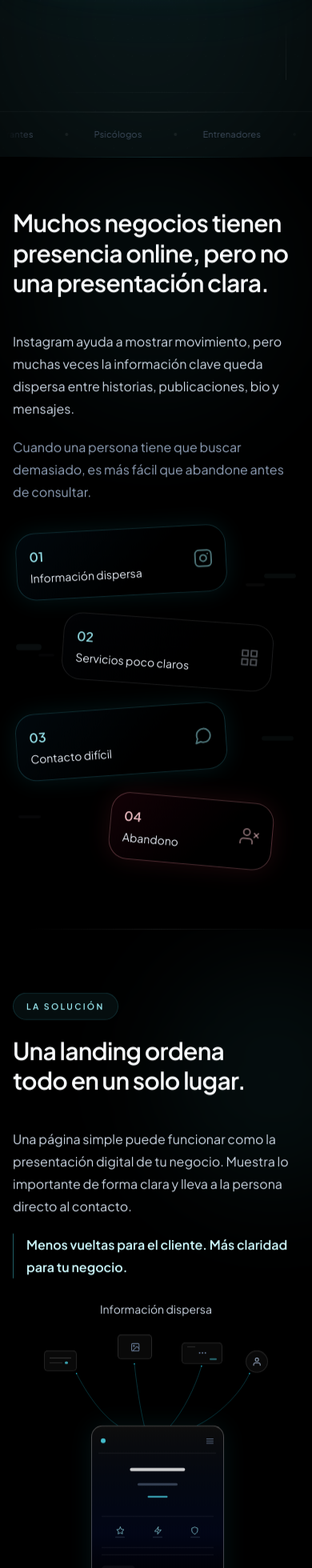
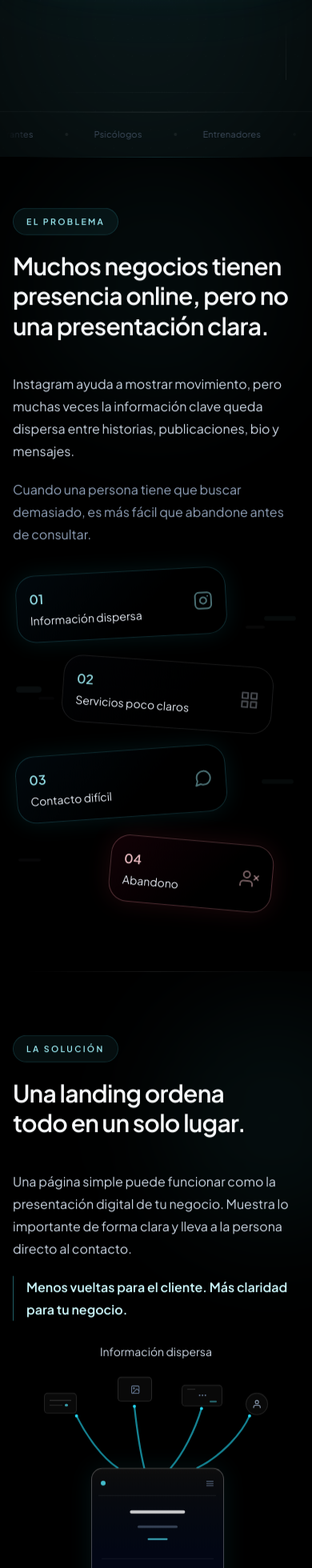
Before and after one commit to ezexgonzalez/eze-web-studio, a React (Vite) app: page / in a window 390 px wide. Shown: the part 648-2608 px from the top of the page at 80% size. Built offline with nearby package versions, Linux system fonts and the light colour scheme.

Commit message:
feat: last design solution

```diff
--- a/src/components/sections/ProblemSection.jsx
+++ b/src/components/sections/ProblemSection.jsx
@@ -51,7 +51,7 @@ function ProblemSection() {
       <div className="absolute left-1/2 top-0 -z-10 h-80 w-80 -translate-x-1/2 rounded-full bg-cyan-300/[0.045] blur-3xl" />
 
       <Reveal className="mx-auto grid w-full max-w-7xl gap-y-5 lg:grid-cols-[0.9fr_1.1fr] lg:gap-x-16">
-        <p className="hidden w-fit rounded-full border border-cyan-300/[0.15] bg-cyan-300/[0.06] px-4 py-2 text-[0.66rem] font-semibold uppercase tracking-[0.22em] text-cyan-200/95 md:inline-flex lg:col-start-1 lg:row-start-1">
+        <p className="inline-flex w-fit rounded-full border border-cyan-300/[0.15] bg-cyan-300/[0.06] px-4 py-2 text-[0.66rem] font-semibold uppercase tracking-[0.22em] text-cyan-200/95 lg:col-start-1 lg:row-start-1">
           {problem.eyebrow}
         </p>
 
--- a/src/components/sections/SolutionSection.jsx
+++ b/src/components/sections/SolutionSection.jsx
@@ -58,14 +58,14 @@ function SolutionSection() {
                 preserveAspectRatio="xMidYMid meet"
                 aria-hidden="true"
               >
-                <path d="M142 236 C174 300 224 372 276 405" fill="none" stroke="rgb(34 211 238)" strokeWidth="1" strokeOpacity="0.62" strokeLinecap="round" />
-                <path d="M330 205 C338 280 350 356 362 405" fill="none" stroke="rgb(34 211 238)" strokeWidth="1" strokeOpacity="0.62" strokeLinecap="round" />
-                <path d="M548 212 C526 286 487 360 448 405" fill="none" stroke="rgb(34 211 238)" strokeWidth="1" strokeOpacity="0.62" strokeLinecap="round" />
-                <path d="M704 236 C674 303 602 372 534 405" fill="none" stroke="rgb(34 211 238)" strokeWidth="1" strokeOpacity="0.62" strokeLinecap="round" />
-                <circle cx="142" cy="236" r="2" fill="rgb(34 211 238)" />
-                <circle cx="330" cy="205" r="2" fill="rgb(34 211 238)" />
-                <circle cx="548" cy="212" r="2" fill="rgb(34 211 238)" />
-                <circle cx="704" cy="236" r="2" fill="rgb(34 211 238)" />
+                <path d="M142 236 C174 300 224 372 276 405" fill="none" stroke="rgb(34 211 238)" strokeWidth="6" strokeOpacity="0.62" strokeLinecap="round" />
+                <path d="M330 205 C338 280 350 356 362 405" fill="none" stroke="rgb(34 211 238)" strokeWidth="6" strokeOpacity="0.62" strokeLinecap="round" />
+                <path d="M548 212 C526 286 487 360 448 405" fill="none" stroke="rgb(34 211 238)" strokeWidth="6" strokeOpacity="0.62" strokeLinecap="round" />
+                <path d="M704 236 C674 303 602 372 534 405" fill="none" stroke="rgb(34 211 238)" strokeWidth="6" strokeOpacity="0.62" strokeLinecap="round" />
+                <circle cx="142" cy="236" r="5" fill="rgb(34 211 238)" />
+                <circle cx="330" cy="205" r="5" fill="rgb(34 211 238)" />
+                <circle cx="548" cy="212" r="5" fill="rgb(34 211 238)" />
+                <circle cx="704" cy="236" r="5" fill="rgb(34 211 238)" />
               </svg>
 
               <div
```
Also changed, not shown: artifacts/solution-mobile-390x844.png.
